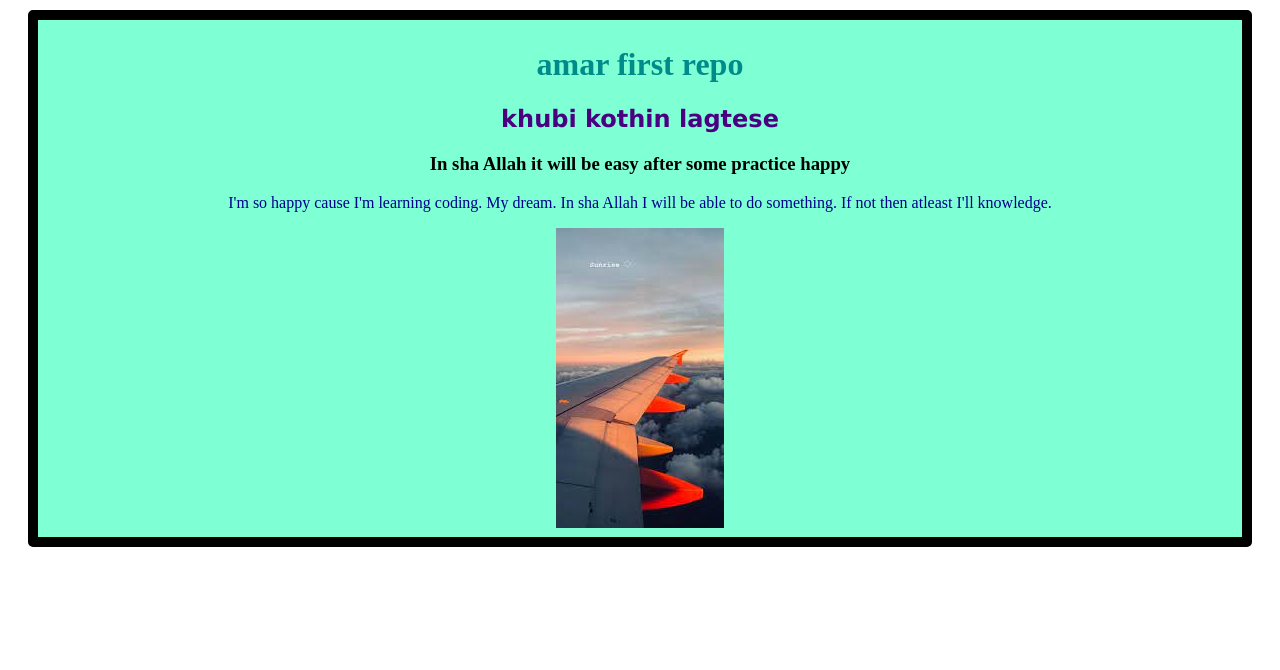
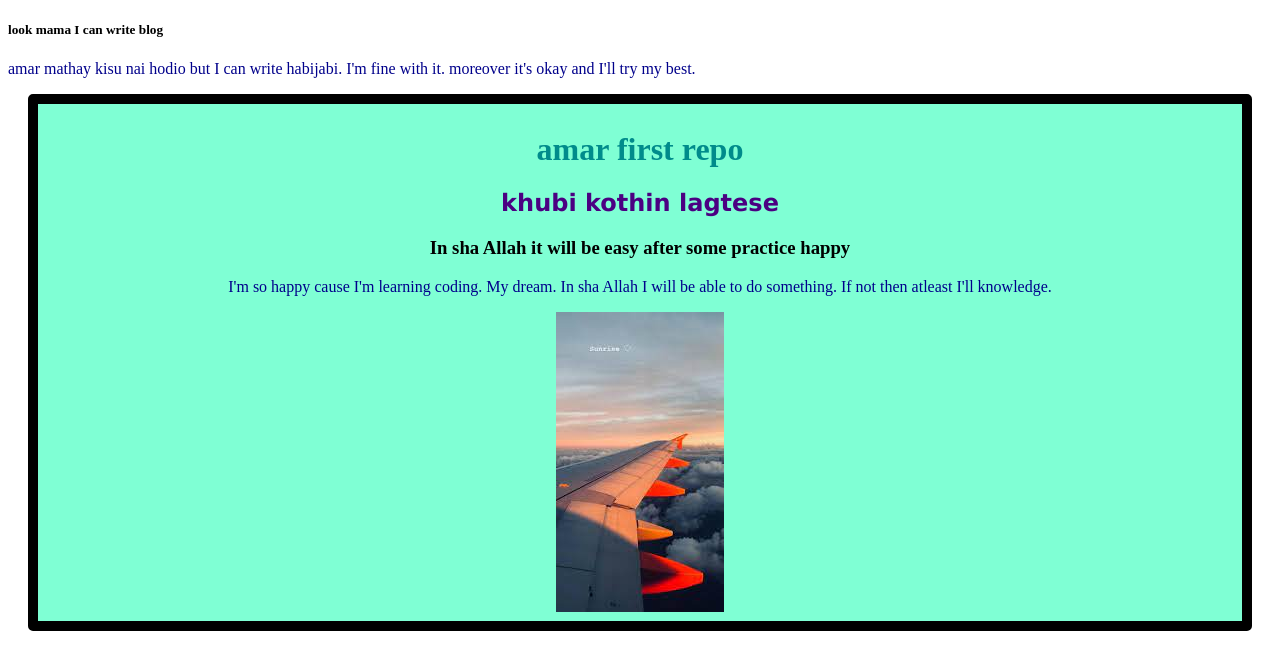
Before and after one commit to afnankhalil5/my-only-rep, a plain HTML site: page index.html in a window 1280 px wide. Drawn offline with Linux system fonts and the light colour scheme.

Commit message:
new blog

```diff
--- a/index.html
+++ b/index.html
@@ -9,6 +9,8 @@
     <link rel="stylesheet" href="style.css">
 </head>
 <body>
+    <h5>look mama I can write blog</h5>
+    <p>amar mathay kisu nai hodio but I can write habijabi. I'm fine with it. moreover it's okay and I'll try my best.</p>
    <div>
     <h1>amar first repo</h1>
     <h2>khubi kothin lagtese</h2>
```
